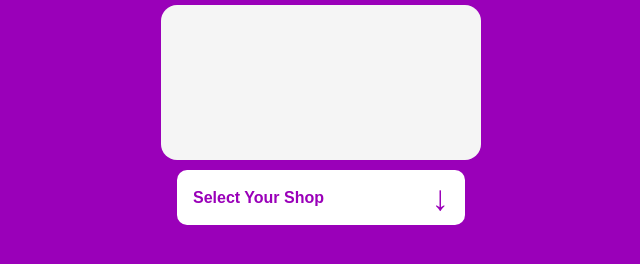
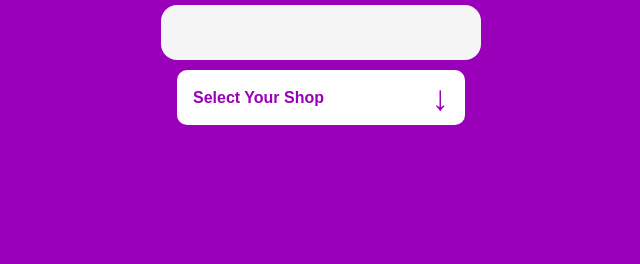
Before and after one commit to Chetanchavda/Ratanpole, a plain HTML site: page index.html in a window 1280 px wide. Shown: the whole page, without its empty margins (319-959 px from the left). Drawn offline with Linux system fonts and the light colour scheme.

Commit message:
Update style.css

```diff
--- a/style.css
+++ b/style.css
@@ -17,7 +17,7 @@ body{
   font-size: 17px;
   display: center;
   width: 320px;
-  height: 155px;
+  height: 55px;
   padding: 14px;
   border-radius: 16px;
   margin: 5px auto;
```
